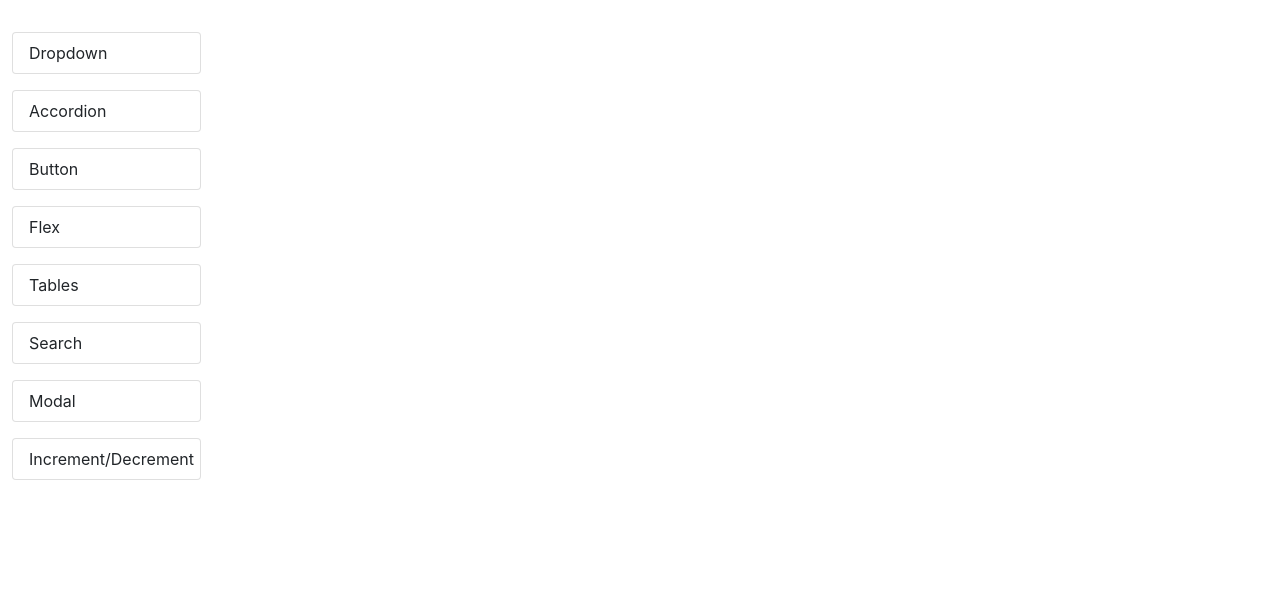
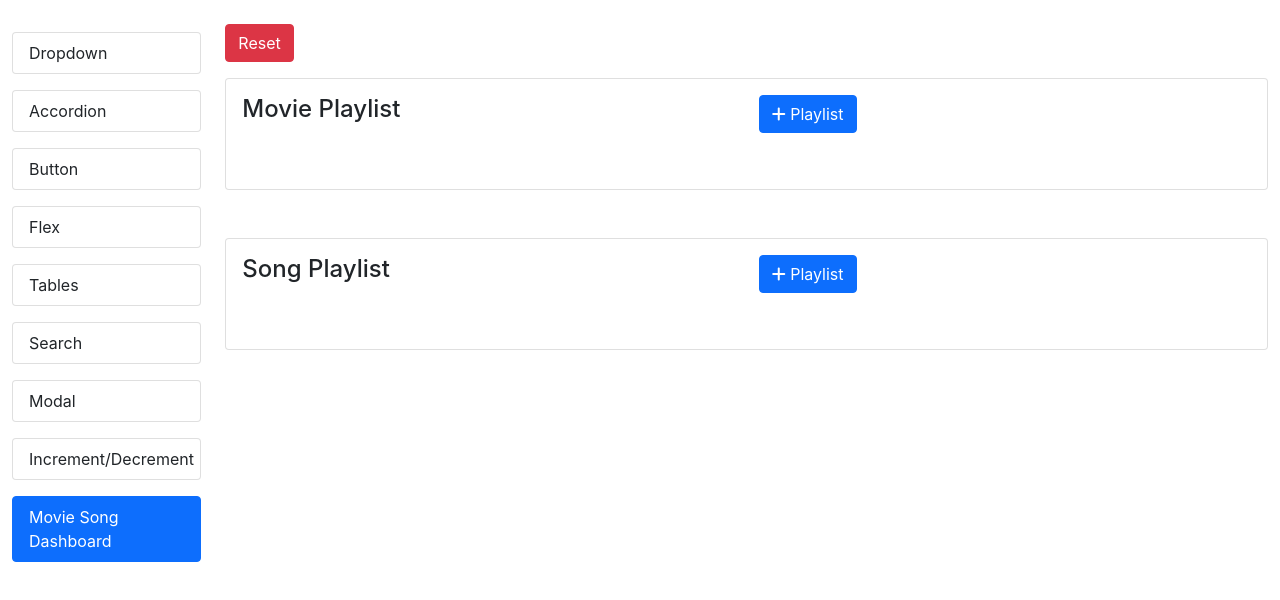
Before and after one commit to ShivamShokeen/ReactUdemy, a React (Create React App) app: page /moviesong in a window 1280 px wide. Shown: the top 600 px of the page. Built offline with nearby package versions, Linux system fonts and the light colour scheme.

Commit message:
Store redux

```diff
--- a/package.json
+++ b/package.json
@@ -6,6 +6,7 @@
     "@fortawesome/fontawesome-svg-core": "^6.4.0",
     "@fortawesome/free-solid-svg-icons": "^6.4.0",
     "@fortawesome/react-fontawesome": "^0.2.0",
+    "@reduxjs/toolkit": "^1.9.5",
     "@testing-library/jest-dom": "^5.16.5",
     "@testing-library/react": "^13.4.0",
     "@testing-library/user-event": "^13.5.0",
@@ -16,6 +17,7 @@
     "react": "^18.2.0",
     "react-bootstrap": "^2.7.4",
     "react-dom": "^18.2.0",
+    "react-redux": "^8.0.7",
     "react-router-dom": "^6.11.1",
     "react-scripts": "5.0.1",
     "web-vitals": "^2.1.4"
--- a/src/App.js
+++ b/src/App.js
@@ -10,6 +10,7 @@ import BT_Search from "./Components/BT-Components/BT_Search";
 import BT_Button from "./Components/BT-Components/BT_Button";
 import BT_Modal from "./Components/BT-Components/BT_Modal";
 import IncDec from "./Examples/IncDec";
+import MovieSong from "./Components/MovieSong/MovieSong";
 
 function App() {
 
@@ -147,6 +148,10 @@ function App() {
               <IncDec></IncDec>
             </RouteCustom>
 
+            <RouteCustom path="/moviesong">
+              <MovieSong></MovieSong>
+            </RouteCustom>
+
             <RouteCustom path="/">
               <BT_Dropdown dropdownList={dropdownList}></BT_Dropdown>
             </RouteCustom>
--- /dev/null
+++ b/src/Components/MovieSong/MovieSong.js
@@ -0,0 +1,154 @@
+import React, { Fragment, useReducer } from "react";
+import { useDispatch, useSelector } from "react-redux";
+import {
+  addSong,
+  removeSong,
+  addMovie,
+  removeMovie,
+  resetSong,
+  reset,
+} from "../../ReactRedux/StoreRedux";
+
+const MovieSong = () => {
+  const dispatch = useDispatch();
+
+  let songList = useSelector((state) => {
+    return state.songs;
+  });
+
+  let movieList = useSelector((state) => {
+    return state.movies; //reducer of configureStore key name
+  });
+
+  const handleClick = (event) => {
+    dispatch(addSong(Math.random().toString(36).substring(2, 7) + " Song"));
+  };
+
+  const handleRemove = (event) => {
+    dispatch(removeSong(event));
+  };
+
+  const handleClickMovie = (event) => {
+    dispatch(addMovie(Math.random().toString(36).substring(2, 7) + " Movie"));
+  };
+
+  const handleRemoveMovie = (event) => {
+    dispatch(removeMovie(event));
+  };
+
+  const resetAll = () => {
+    dispatch(reset());
+    // dispatch(resetMovie());
+  };
+
+  const renderSongList = songList.map((v, i) => {
+    return (
+      <Fragment key={i + 1}>
+        <div className="row">
+          <div className="col">
+            <p>
+              <b>Song Name : </b>
+              <span>{v}</span>
+              &nbsp;&nbsp;&nbsp;&nbsp;
+              <button
+                className="btn btn-danger"
+                value={v}
+                onClick={() => {
+                  handleRemove(v);
+                }}
+                key={i}
+              >
+                <i className="fa fa-trash cursorPointer"></i>
+              </button>
+            </p>
+            <br></br>
+          </div>
+        </div>
+      </Fragment>
+    );
+  });
+
+  const renderMovieList = movieList.map((v, i) => {
+    return (
+      <Fragment key={i + 2}>
+        <div className="row">
+          <div className="col">
+            <p>
+              <b>Movie Name : </b>
+              <span>{v}</span>
+              &nbsp;&nbsp;&nbsp;&nbsp;
+              <button
+                className="btn btn-danger"
+                value={i}
+                onClick={() => {
+                  handleRemoveMovie(v);
+                }}
+              >
+                <i className="fa fa-trash cursorPointer"></i>
+              </button>
+            </p>
+          </div>
+        </div>
+      </Fragment>
+    );
+  });
+
+  return (
+    <Fragment>
+      <div className="row">
+        <div className="col-12 mb-3       ">
+          <button className="btn btn-danger" onClick={resetAll}>
+            Reset
+          </button>
+        </div>
+        <div className="col-12">
+          <div className="card p-3">
+            <div className="card-title">
+              <div className="row">
+                <div className="col-6">
+                  <h4>Movie Playlist</h4>
+                </div>
+
+                <div className="col-6">
+                  <button
+                    onClick={handleClickMovie}
+                    value={"movie"}
+                    className="btn btn-primary"
+                  >
+                    <i className="fa fa-add "></i> Playlist
+                  </button>
+                </div>
+              </div>
+            </div>
+            <div className="card-body">{renderMovieList}</div>
+          </div>
+        </div>
+
+        <div className="col-12 mt-5">
+          <div className="card p-3">
+            <div className="card-title">
+              <div className="row">
+                <div className="col-6">
+                  <h4>Song Playlist</h4>
+                </div>
+
+                <div className="col-6">
+                  <button
+                    onClick={handleClick}
+                    value={"song"}
+                    className="btn btn-primary"
+                  >
+                    <i className="fa fa-add "></i> Playlist
+                  </button>
+                </div>
+              </div>
+            </div>
+            <div className="card-body">{renderSongList}</div>
+          </div>
+        </div>
+      </div>
+    </Fragment>
+  );
+};
+
+export default MovieSong;
--- a/src/Components/Sidemenu/Sidemenu.js
+++ b/src/Components/Sidemenu/Sidemenu.js
@@ -35,6 +35,10 @@ const Sidemenu = (props) => {
       name: "Increment/Decrement",
       route: "/incdec",
     },
+    {
+      name: "Movie Song Dashboard",
+      route: "/moviesong",
+    },
   ];
   const renderSideMenu = sideMenuList.map((v, i) => {
     return (
--- /dev/null
+++ b/src/ReactRedux/StoreRedux.js
@@ -0,0 +1,64 @@
+import { configureStore, createAction, createSlice } from "@reduxjs/toolkit";
+
+export const reset = createAction('app/reset');
+
+const movieSlice = createSlice({
+  name: "movie",
+  initialState: [],
+  reducers: {
+    addMovie(state, action) {
+      state.push(action.payload);
+    },
+    removeMovie(state, action) {
+      const index = state.indexOf(action.payload);
+      if (index != -1) state.splice(index, 1);
+    },
+    // resetMovie(state, action) {
+    //   return [];
+    // },
+  },
+  extraReducers(builder) {
+    builder.addCase(reset, (state, action) => {
+      return [];
+    })
+  }
+});
+
+
+const songsSlice = createSlice({
+  name: "song",
+  initialState: [],
+  reducers: {
+    addSong(state, action) {
+      state.push(action.payload);
+    },
+    removeSong(state, action) {
+      const index = state.indexOf(action.payload);
+      if (index != -1) state.splice(index, 1);
+    },
+    resetSong(state, action) {
+      return [];
+    },
+  },
+  extraReducers(builder) {
+   builder.addCase(reset, (state, action) => {
+     return [];
+   });
+  },
+});
+
+const store = configureStore({
+  reducer: {
+    songs: songsSlice.reducer,
+    movies: movieSlice.reducer,
+  },
+});
+
+// store.dispatch(songsSlice.actions.addSong("some song"));
+// store.dispatch to set a value
+
+export { store };
+
+export const { addSong, removeSong, resetSong } = songsSlice.actions;
+
+export const { addMovie, removeMovie } = movieSlice.actions;
```
Also changed, not shown: src/index.js (+4 -21 lines).
